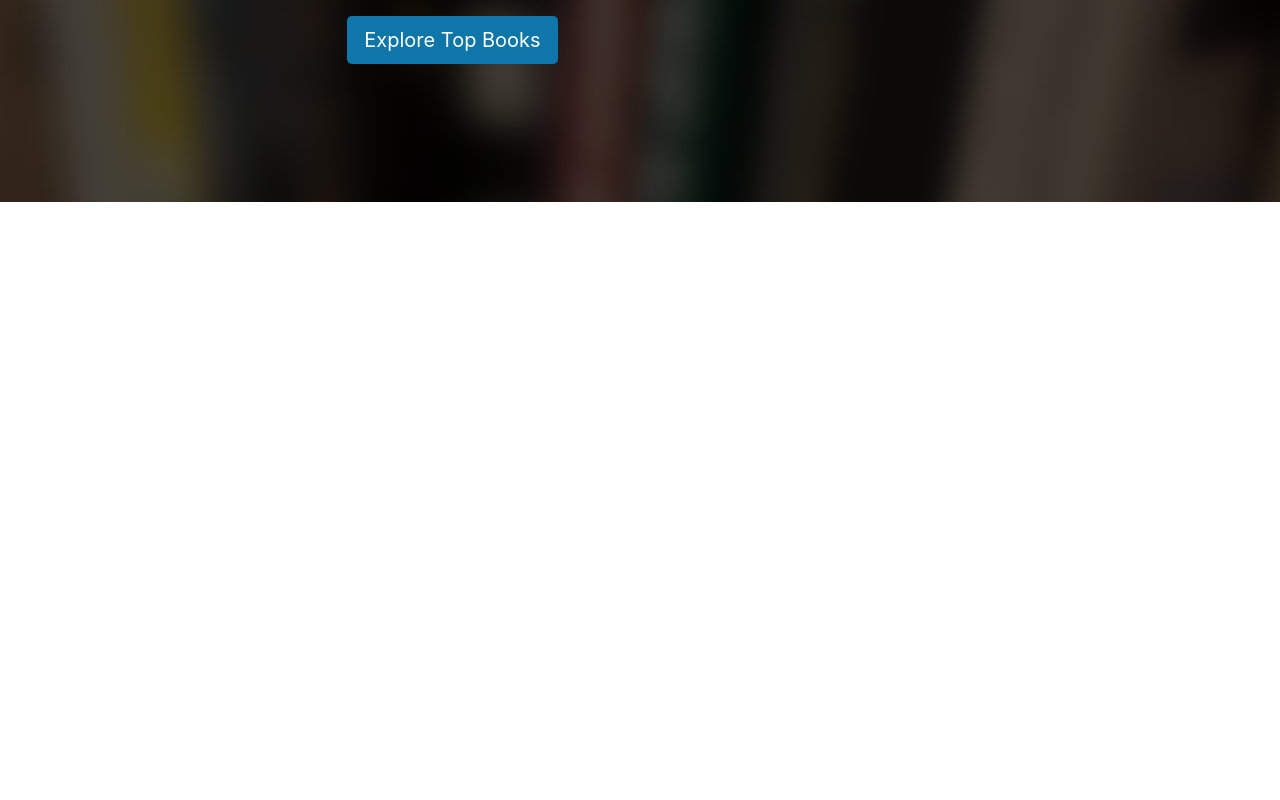
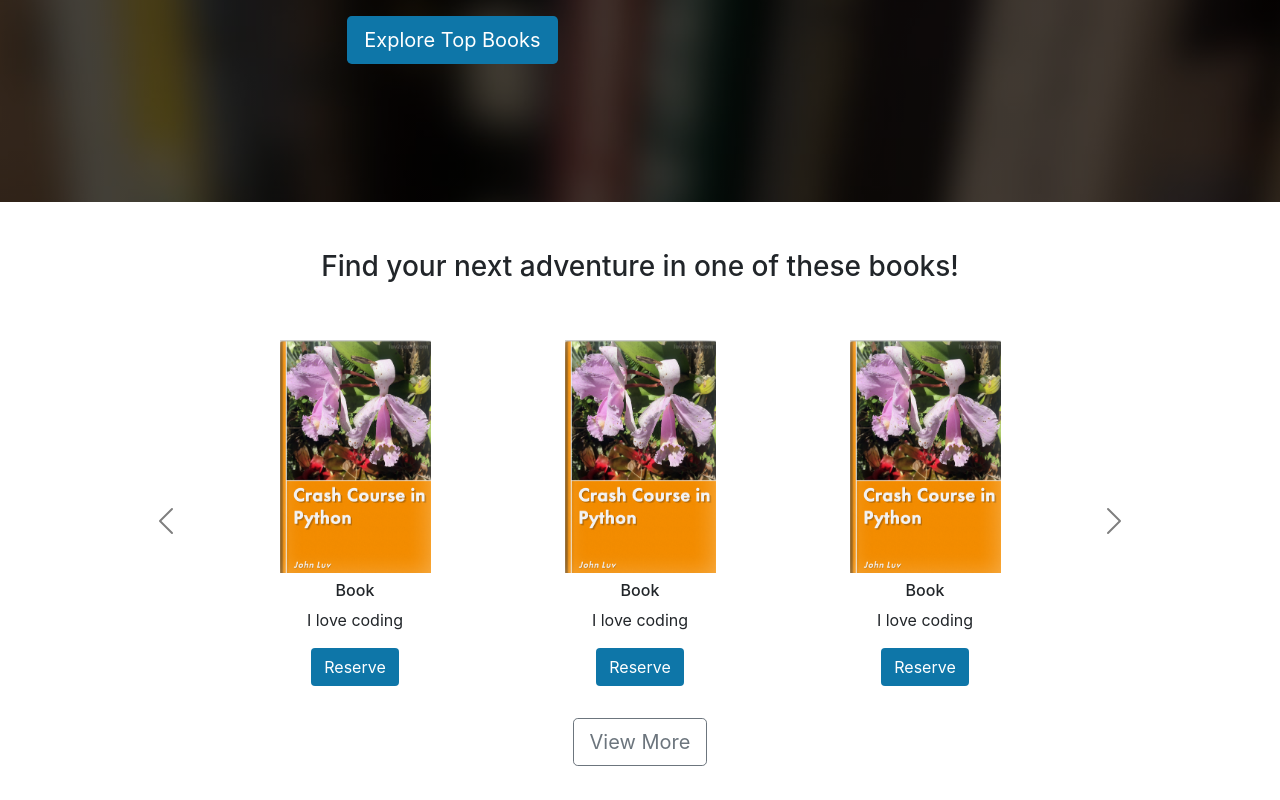
Before and after one commit to AustinFSSE/Full-Stack-Java-React-TypeScript, a React (Create React App) app in the folder fullstack-project/03-frontend/react-library/: page / in a window 1280 px wide. Shown: the part 276-1076 px from the top of the page. Before the commit the page ends 800 px from the top, so only its background shows below. Built offline with nearby package versions, Linux system fonts and the light colour scheme.

Commit message:
commit from macOS

```diff
--- a/fullstack-project/03-frontend/react-library/src/App.tsx
+++ b/fullstack-project/03-frontend/react-library/src/App.tsx
@@ -2,12 +2,14 @@
 import './App.css';
 import {Navbar} from "./layouts/Navbar/Navbar";
 import {ExploreTopBooks} from "./layouts/homepage/ExploreTopBooks";
+import {Carousel} from "./layouts/homepage/Carousel";
 
 function App() {
   return (
       <div>
         <Navbar/>
         <ExploreTopBooks />
+        <Carousel/>
       </div>
   );
 }
--- /dev/null
+++ b/fullstack-project/03-frontend/react-library/src/layouts/homepage/Carousel.tsx
@@ -0,0 +1,66 @@
+
+import {ReturnBook} from './ReturnBook';
+
+export const Carousel = () =>
+{
+    return (
+      <div className='container mt-5' style={{height: 550}}>
+          <div className='homepage-carousel-title'>
+              <h3>Find your next adventure in one of these books!</h3>
+          </div>
+          <div id='carouselExampleControls'
+               className='carousel carousel-dark slide mt-5 d-none d-lg-block'
+               data-bs-interval='false'>
+
+            {/* Desktop */}
+            <div className='carousel-inner'>
+                <div className={'carousel-item active'}>
+                    <div className={'row d-flex justify-content-center align-items-center'}>
+                        <ReturnBook/>
+                        <ReturnBook/>
+                        <ReturnBook/>
+                    </div>
+                </div>
+                <div className={'carousel-item'}>
+                    <div className={'row d-flex justify-content-center align-items-center'}>
+                        <ReturnBook/>
+                        <ReturnBook/>
+                        <ReturnBook/>
+                    </div>
+                </div>
+                <div className={'carousel-item'}>
+                    <div className={'row d-flex justify-content-center align-items-center'}>
+                        <ReturnBook/>
+                        <ReturnBook/>
+                        <ReturnBook/>
+                    </div>
+                </div>
+                <button className={'carousel-control-prev'} type='button'
+                        data-bs-target='#carouselExampleControls'
+                        data-bs-slide={'prev'}>
+                    <span className={'carousel-control-prev-icon'} aria-hidden={'true'}></span>
+                    <span className={'visually-hidden'}>Previous</span>
+                </button>
+                <button className={'carousel-control-next'} type='button'
+                        data-bs-target='#carouselExampleControls'
+                        data-bs-slide={'next'}>
+                    <span className={'carousel-control-next-icon'} aria-hidden={'true'}></span>
+                    <span className={'visually-hidden'}>Next</span>
+                </button>
+            </div>
+
+            {/* Mobile */}
+            <div className='d-lg-none mt-3'>
+                <div className={'row d-flex justify-content-center align-items-center'}>
+                    <ReturnBook/>
+                    <ReturnBook/>
+                    <ReturnBook/>
+                </div>
+            </div>
+            <div className={'homepage-carousel-title mt-3'}>
+                <a className={'btn btn-outline-secondary btn-lg'} href={'#'}>View More</a>
+            </div>
+        </div>
+      </div>
+    );
+}
--- /dev/null
+++ b/fullstack-project/03-frontend/react-library/src/layouts/homepage/ReturnBook.tsx
@@ -0,0 +1,19 @@
+import React from 'react'
+
+export const ReturnBook = () => {
+    return (
+        <div className={'col-xs-6 col-sm-6 col-md-4 col-lg-3 mb-3'}>
+            <div className={'text-center'}>
+                <img
+                    src={require('./../../Images/BooksImages/book-luv2code-1000.png')}
+                    height='233'
+                    width='151'
+                    alt='Book lu2 code'
+                />
+                <h6 className={'mt-2'}>Book</h6>
+                <p>I love coding</p>
+                <a href={'#'} className={'btn main-color text-white'}>Reserve</a>
+            </div>
+        </div>
+    );
+}
```
Also changed, not shown: fullstack-project/03-frontend/react-library/src/layouts/homepage/Heroes.tsx (added, +39 -0 lines).
